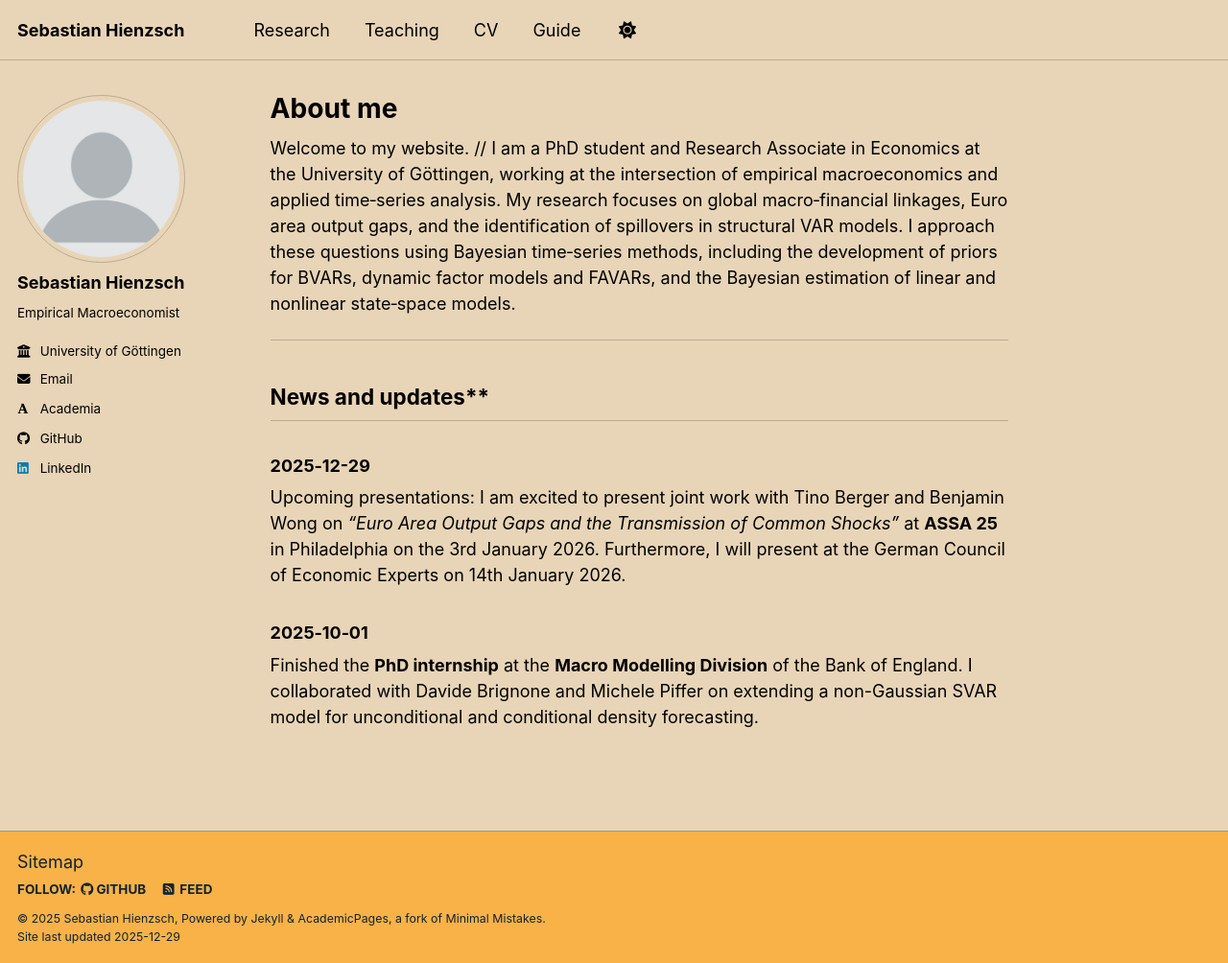
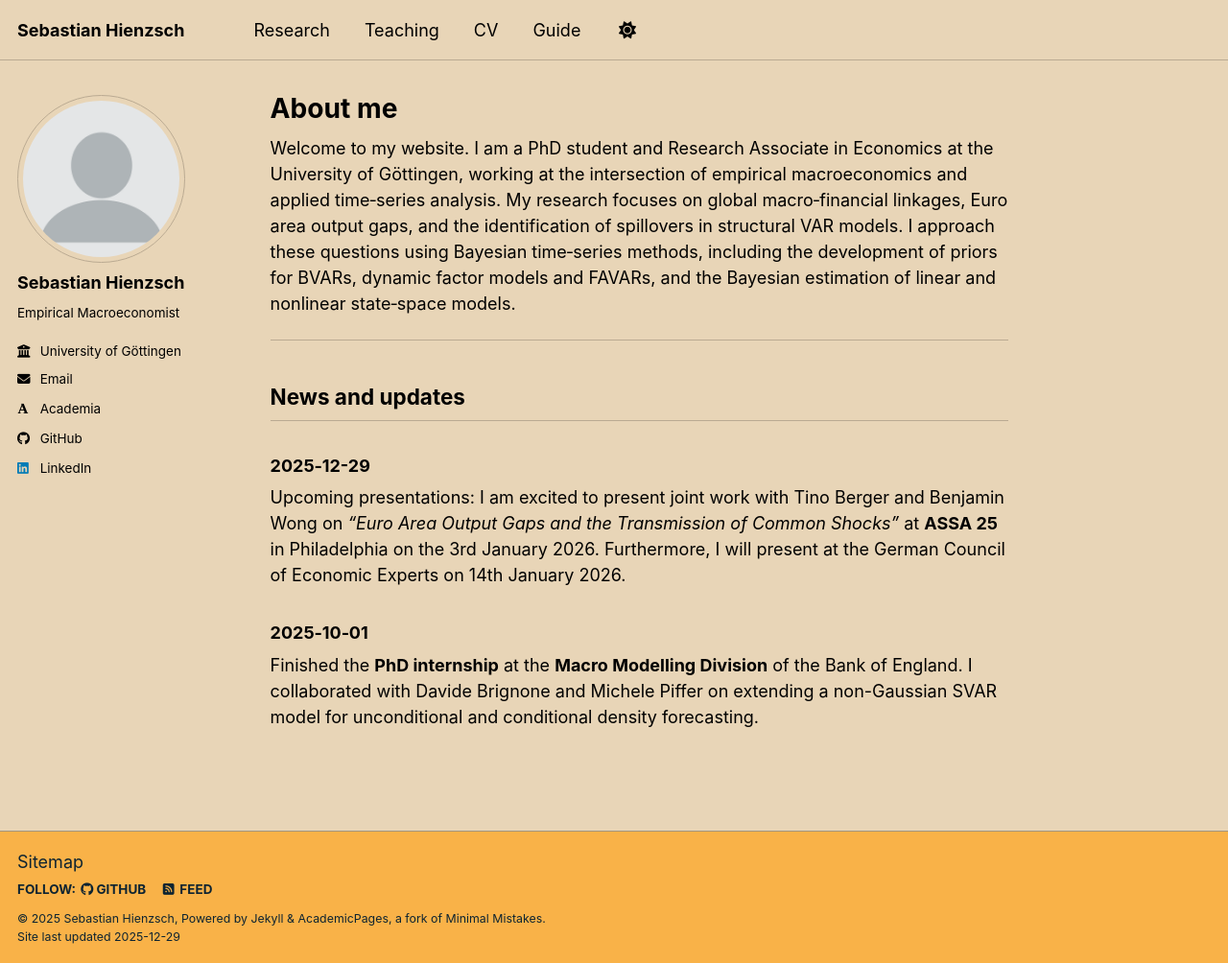
Before and after one commit to SebastianHienzsch/sebastianhienzsch.github.io, a Jekyll site: the page built from _pages/about.md, in a window 1280 px wide and 1004 px high. Shown: the whole window at 96% size. Built offline with Jekyll 4.4.1, drawn with Linux system fonts in a browser that asks for light colours; some web fonts are replaced; a script bundle is joined from its source files by our own code; library files that are not in the unit come from our copies.

```diff
--- a/_pages/about.md
+++ b/_pages/about.md
@@ -7,11 +7,11 @@ redirect_from:
   - /about.html
 ---
 
-Welcome to my website. //
+Welcome to my website.
 I am a PhD student and Research Associate in Economics at the University of Göttingen, working at the intersection of empirical macroeconomics and applied time‑series analysis. My research focuses on global macro‑financial linkages, Euro area output gaps, and the identification of spillovers in structural VAR models. I approach these questions using Bayesian time‑series methods, including the development of priors for BVARs, dynamic factor models and FAVARs, and the Bayesian estimation of linear and nonlinear state‑space models.
 
 ------
-## News and updates**
+## News and updates
 
 ### 2025‑12-29
 Upcoming presentations: I am excited to present joint work with Tino Berger and Benjamin Wong on *"Euro Area Output Gaps and the Transmission of Common Shocks"* at **ASSA 25** in Philadelphia on the 3rd January 2026. Furthermore, I will present at the German Council of Economic Experts on 14th January 2026.
```
